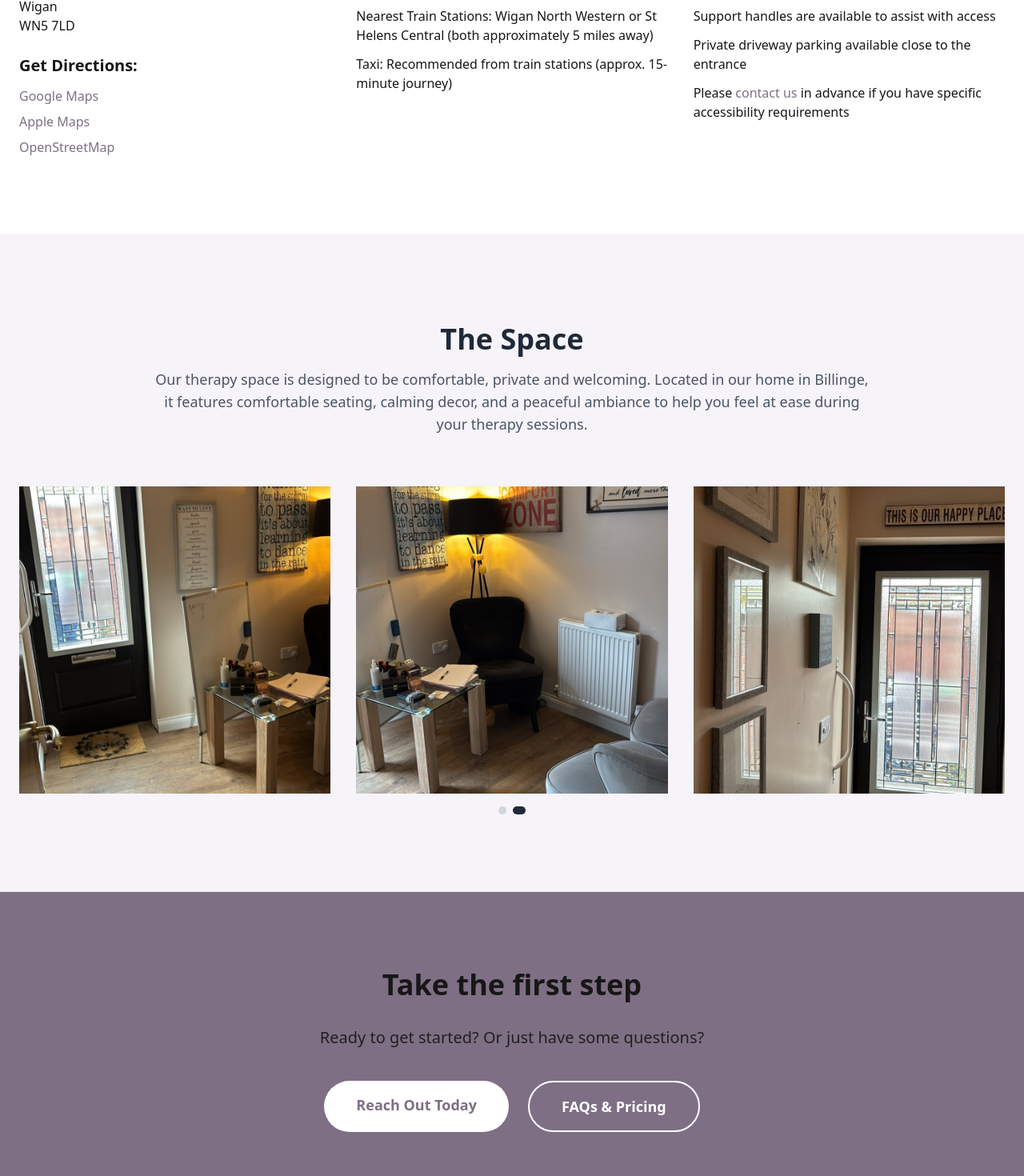
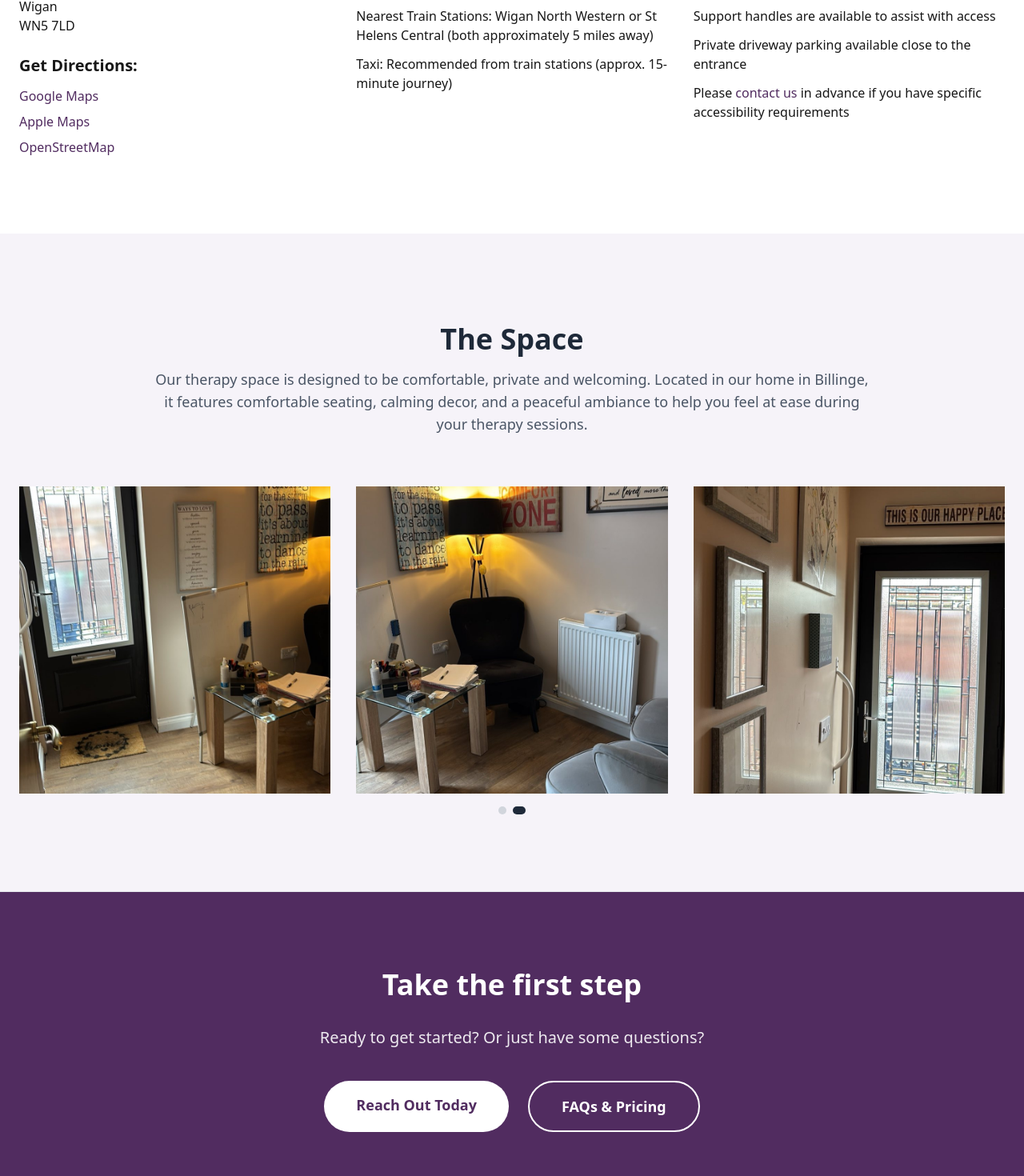
Before and after one commit to millsaj/calen-therapy, a Next.js app: page /find-us in a window 1280 px wide. Shown: the part 1146-2616 px from the top of the page at 80% size. Built offline with nearby package versions, Linux system fonts and the light colour scheme.

Commit message:
Improve colours

```diff
--- a/app/_components/sections/StripedSection.tsx
+++ b/app/_components/sections/StripedSection.tsx
@@ -11,7 +11,7 @@ export const StripedSection: React.FC<IStripedSectionProps> = ({
 }) => {
   let extraClasses = 'bg-white';
   extraClasses = secondary ? 'bg-secondary border-b border-gray-200' : extraClasses;
-  extraClasses = primary ? 'bg-primary border-b border-gray-200' : extraClasses;
+  extraClasses = primary ? 'bg-primary text-white border-b border-gray-200' : extraClasses;
 
   return (
     <section className={`py-16 md:py-24 ${extraClasses}`}>
--- a/app/globals.css
+++ b/app/globals.css
@@ -3,9 +3,9 @@
 :root {
   --background: #ffffff;
   --foreground: #171717;
-  --color-primary: #7e6f84;
+  --color-primary: #512c60;
   --color-secondary: #F6F3F9;
-  --color-accent: #5c4963;
+  --color-accent: #380a4a;
 
   /* Uncomment for simulating accessibility settings */
   /* font-size: 130% !important; */
```
